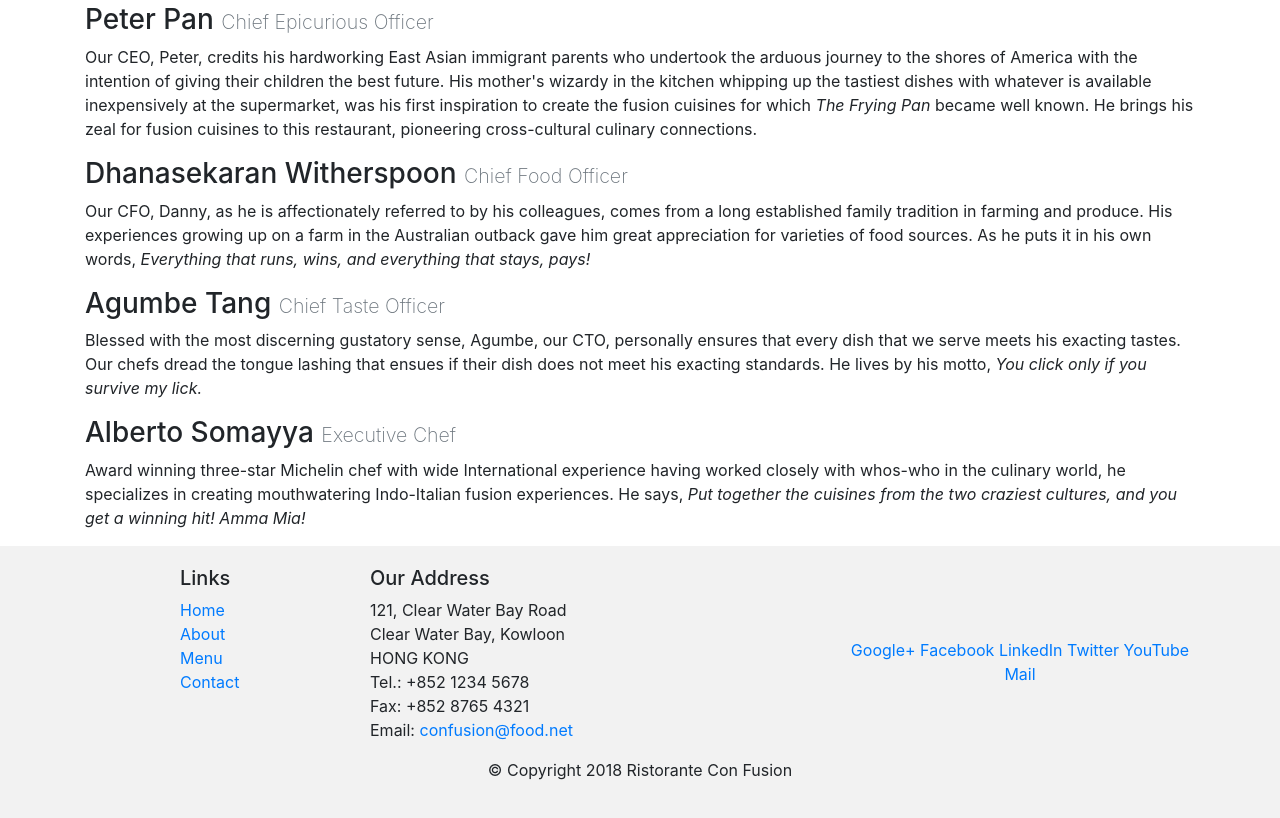
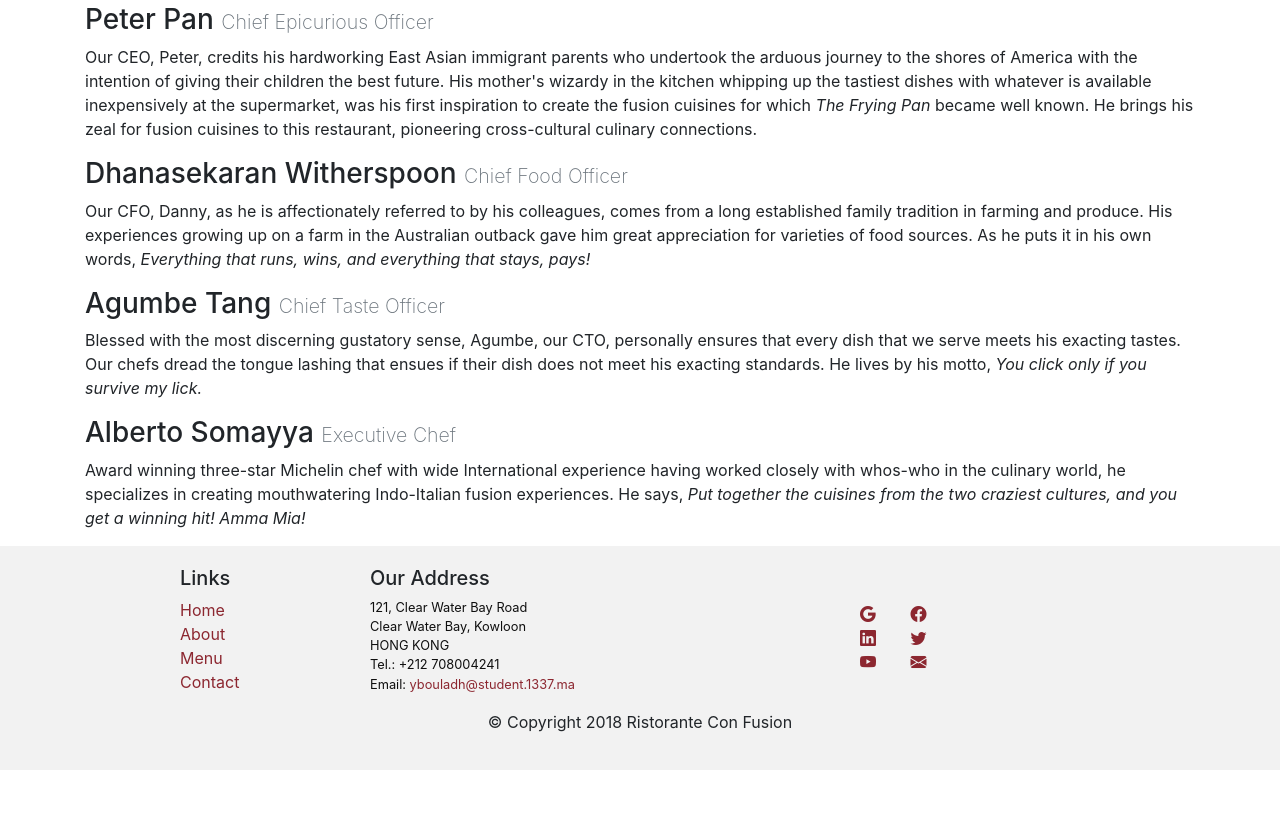
Before and after one commit to EndlessBox/Bootstrap_discovery, a website: page aboutus.html in a window 1280 px wide. Shown: the part 710-1528 px from the top of the page. After the commit the page ends 1480 px from the top, so only its background shows below. Drawn offline with nearby package versions, Linux system fonts and the light colour scheme.

Commit message:
fix icons  problem, by fix i mean fix ;)

```diff
--- a/aboutus.html
+++ b/aboutus.html
@@ -10,11 +10,18 @@
   </head>
 
   <body>
-    <header class="jumbotron">
+     <!-- Top level header.need to add a picture to it  -->
+     <header class="jumbotron">
       <div class="container">
         <div class="row row-header">
+          <!--
+              col-12    : meant for the small resolutions.this div will take the entire length.
+              col-sm-6  : meant for sm (small) resolution or higher,the div will take 50% of the available width.
+           -->
           <div class="col-12 col-sm-6">
-            <h1><span class="color-0">Ristorante</span> con Fusion</h1>
+            <h1 class="jumbotron-header">
+              <span class="color-0">Ristorante con Fusion</span>
+            </h1>
             <p>
               We take inspiration from the World's best cuisines, and create a
               unique fusion experience. Our lipsmacking creations will tickle
@@ -123,32 +130,50 @@
         <div class="row">
           <div class="col-4 offset-1 col-sm-2">
             <h5>Links</h5>
+
+            <!--
+              list-unstyled: remove ul bullets ou dak l fri3.
+             -->
             <ul class="list-unstyled">
-              <li><a href="#">Home</a></li>
-              <li><a href="#">About</a></li>
-              <li><a href="#">Menu</a></li>
-              <li><a href="#">Contact</a></li>
+              <li><a class="anchor-color" href="#">Home</a></li>
+              <li><a class="anchor-color" href="#">About</a></li>
+              <li><a class="anchor-color" href="#">Menu</a></li>
+              <li><a class="anchor-color" href="#">Contact</a></li>
             </ul>
           </div>
           <div class="col-7 col-sm-5">
             <h5>Our Address</h5>
-            <address>
+            <address class="address">
               121, Clear Water Bay Road<br />
               Clear Water Bay, Kowloon<br />
               HONG KONG<br />
-              Tel.: +852 1234 5678<br />
-              Fax: +852 8765 4321<br />
-              Email: <a href="mailto:confusion@food.net">confusion@food.net</a>
+              Tel.: +212 708004241<br />
+              Email:
+              <a class="anchor-color" href="mailto:ybouladh@student.1337.ma"
+                >ybouladh@student.1337.ma</a
+              >
             </address>
           </div>
-          <div class="col-12 col-sm-4 align-self-center">
-            <div class="text-center">
-              <a href="http://google.com/+">Google+</a>
-              <a href="http://www.facebook.com/profile.php?id=">Facebook</a>
-              <a href="http://www.linkedin.com/in/">LinkedIn</a>
-              <a href="http://twitter.com/">Twitter</a>
-              <a href="http://youtube.com/">YouTube</a>
-              <a href="mailto:">Mail</a>
+          <div class="col-12 col-sm-4 limit-size align-self-center">
+            <div class="text-center text-sm-left">
+              <a class="col-12" href="http://google.com/+"
+                ><i class="bi bi-google anchor-color"></i
+              ></a>
+              <a class="col-12" href="http://www.facebook.com/profile.php?id="
+                ><i class="bi bi-facebook anchor-color"></i
+              ></a>
+              <a class="col-12" href="http://www.linkedin.com/in/"
+                ><i class="bi bi-linkedin anchor-color"></i
+              ></a>
+              <a class="col-12" href="http://twitter.com/"
+                ><i class="bi bi-twitter anchor-color"></i
+              ></a>
+              <a class="col-12" href="http://youtube.com/"
+                ><i class="bi bi-youtube anchor-color"></i
+              ></a>
+              <a class="col-12" href="mailto:"
+                ><i class="bi bi-envelope-fill anchor-color"></i
+              ></a>
             </div>
           </div>
         </div>
@@ -160,6 +185,7 @@
       </div>
     </footer>
 
+
     <script src="node_modules/jquery/dist/jquery.slim.min.js"></script>
     <script src="node_modules/popper.js/dist/umd/popper.min.js"></script>
     <script src="node_modules/bootstrap/dist/js/bootstrap.min.js"></script>
--- a/css/styles.css
+++ b/css/styles.css
@@ -76,3 +76,13 @@
 .anchor-color {
   color: var(--color-0);
 }
+
+.limit-size {
+  max-width: 150px;
+}
+
+@media only screen and (max-width: 574px) {
+  .limit-size {
+    max-width: 100%;
+  }
+}
```
Also changed, not shown: index.html (+1 -1 lines), 1 other file.
